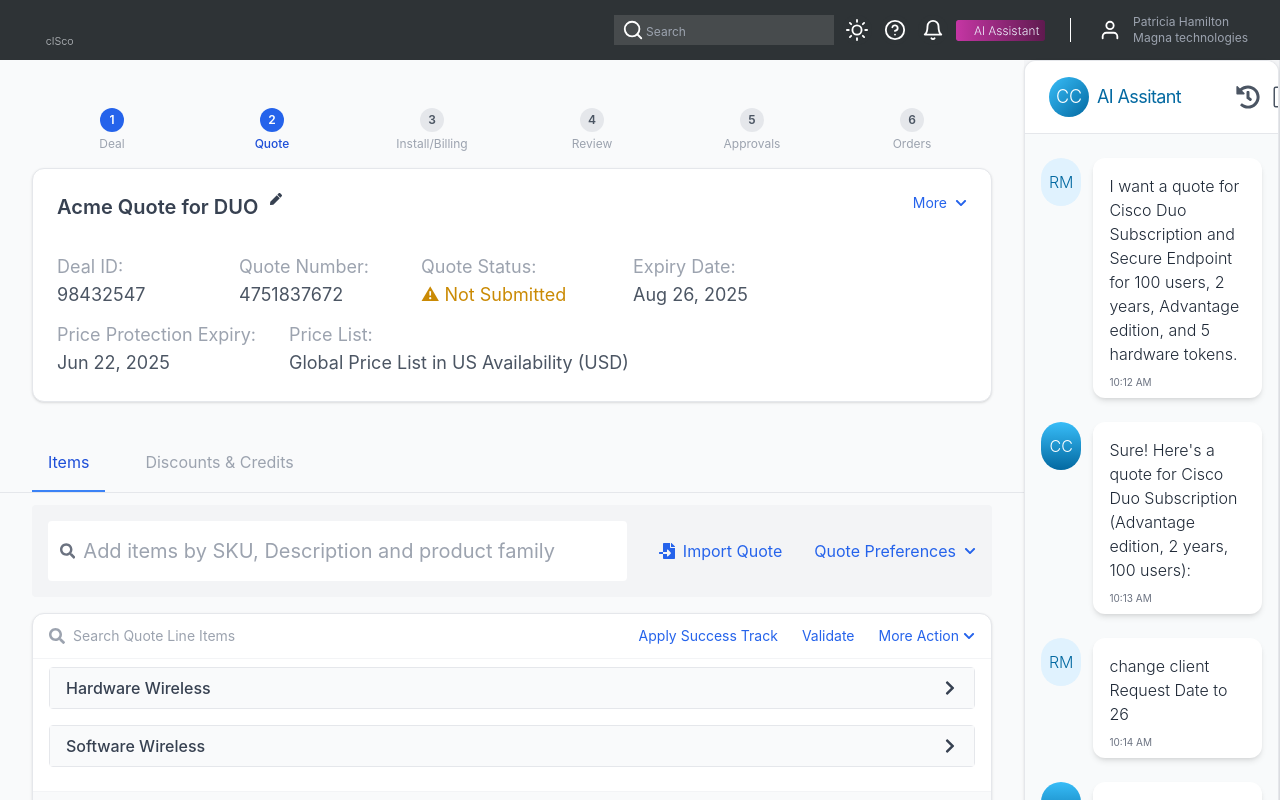
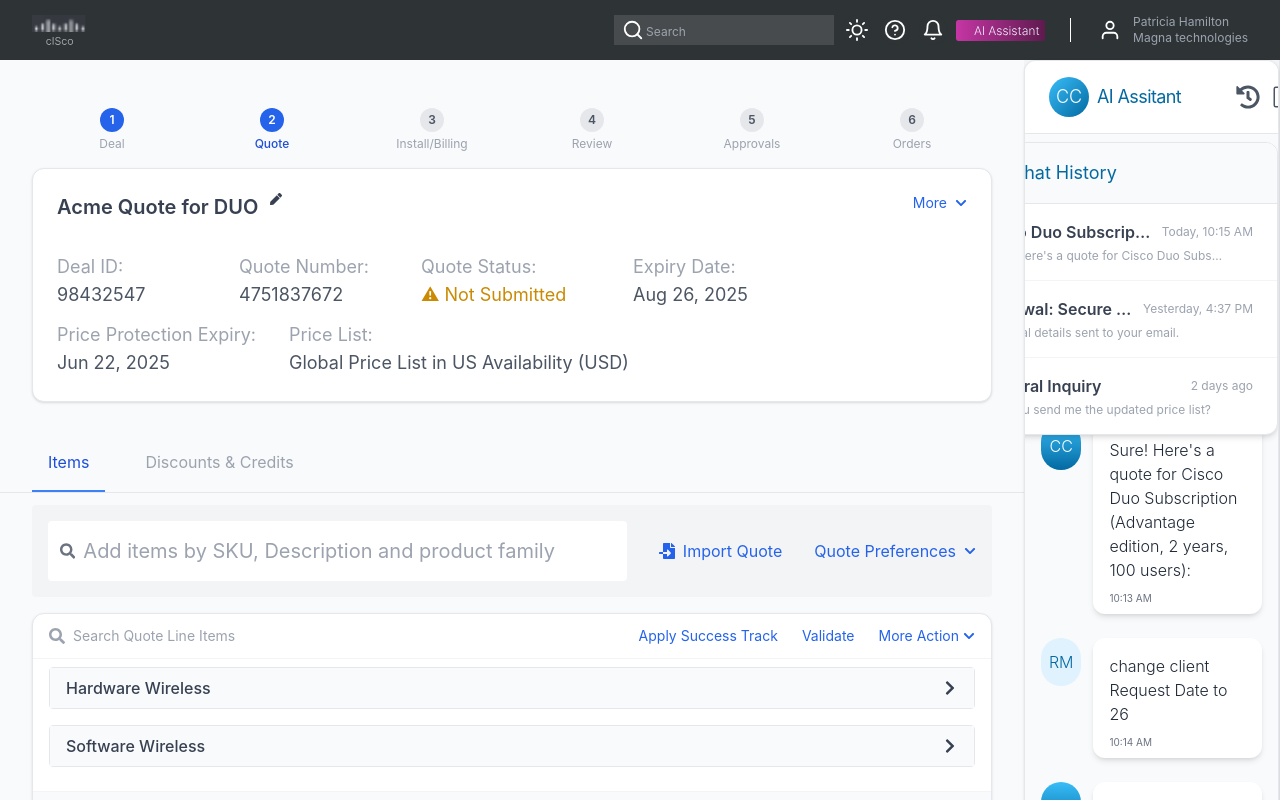
Before and after one commit to jafetmora/bd-cisco-poc, a React (Vite) app in the folder client/: page / in a window 1280 px wide. Both pictures are taken after a click on the button 1248 px from the left and 97 px from the top of the page. Shown: the top 800 px of the page. Built offline with nearby package versions, Linux system fonts and the light colour scheme.

Commit message:
Integrate ChatHistory dropdown in ChatContainer
- Added ChatHistory component to display previous conversations as a dropdown menu in ChatContainer
- Refactored ChatContainer to inject history data via props and handle dropdown logic

```diff
--- a/client/src/components/Layout/Chat/ChatContainer.tsx
+++ b/client/src/components/Layout/Chat/ChatContainer.tsx
@@ -1,9 +1,10 @@
-import { useState } from "react";
+import { useRef, useState } from "react";
 import { FaHistory } from "react-icons/fa";
 import { BsPencilSquare } from "react-icons/bs";
 import MessageBubble from "./MessageBubble";
 import ChatInputBar from "./ChatInputBar";
 import { MdNoteAdd, MdEditNote, MdEmail } from "react-icons/md";
+import ChatHistory from "./ChatHistory";
 
 const chatData = [
   {
@@ -30,15 +31,45 @@
   },
 ];
 
+const chatHistoryData = [
+  {
+    id: 1,
+    title: "Cisco Duo Subscription for 100 users",
+    lastMessage: "Sure! Here's a quote for Cisco Duo Subscription...",
+    time: "Today, 10:15 AM",
+  },
+  {
+    id: 2,
+    title: "Renewal: Secure Endpoint",
+    lastMessage: "Renewal details sent to your email.",
+    time: "Yesterday, 4:37 PM",
+  },
+  {
+    id: 3,
+    title: "General Inquiry",
+    lastMessage: "Can you send me the updated price list?",
+    time: "2 days ago",
+  },
+];
+
 export default function ChatContainer() {
   const [messages, setMessages] = useState(chatData);
+  const [isHistoryOpen, setIsHistoryOpen] = useState(false);
+
+  // Optional: ref for click outside (not required for fixed overlay)
+  const historyPanelRef = useRef<HTMLDivElement>(null);
+
+  const handleSelectHistory = (id: number) => {
+    setIsHistoryOpen(false);
+    // Could load the selected chat here
+  };
 
   return (
-    <div className="flex flex-col h-full w-full bg-[#F8FAFB] rounded-xl shadow border border-gray-200 overflow-hidden">
+    <div className="flex flex-col h-full w-full bg-[#F8FAFB] rounded-xl shadow border border-gray-200 overflow-hidden relative">
       {/* Chat header */}
       <div className="bg-white px-6 py-4 border-b border-gray-200 flex items-center justify-between">
         <div className="flex items-center gap-2 min-w-[187px]">
-          {/* Logo gráfico (placeholder) */}
+          {/* Logo (placeholder) */}
           <div className="w-10 h-10 rounded-full bg-gradient-to-br from-sky-400 to-primary flex items-center justify-center p-4">
             <span className="font-light text-white text-lg">CC</span>
           </div>
@@ -50,6 +81,7 @@
           <button
             title="View History"
             className="text-gray-600 hover:text-blue-600"
+            onClick={() => setIsHistoryOpen(true)}
           >
             <FaHistory className="w-6 h-6" />
           </button>
@@ -60,6 +92,23 @@
             <BsPencilSquare className="w-6 h-6" />
           </button>
         </div>
+      </div>
+
+      {/* Chat History Dropdown */}
+      <div className="relative">
+        {isHistoryOpen && (
+          <div
+            className="absolute right-0 mt-2 z-50"
+            style={{ minWidth: '320px' }}
+            tabIndex={-1}
+            onBlur={() => setIsHistoryOpen(false)}
+          >
+            <ChatHistory previousChats={chatHistoryData} onSelect={(id) => {
+              setIsHistoryOpen(false);
+              handleSelectHistory(id);
+            }} />
+          </div>
+        )}
       </div>
 
       {/* Messages */}
--- /dev/null
+++ b/client/src/components/Layout/Chat/ChatHistory.tsx
@@ -0,0 +1,39 @@
+import { FaRegCommentDots } from "react-icons/fa";
+
+export type ChatHistoryItem = {
+  id: number;
+  title: string;
+  lastMessage: string;
+  time: string;
+};
+
+export default function ChatHistory({ previousChats, onSelect }: {
+  previousChats: ChatHistoryItem[];
+  onSelect?: (id: number) => void;
+}) {
+  return (
+    <div className="w-80 bg-white border border-gray-200 rounded-xl shadow-md overflow-hidden">
+      <div className="px-6 py-4 border-b border-gray-200 flex items-center gap-2 bg-gray-50">
+        <FaRegCommentDots className="w-5 h-5 text-primary" />
+        <span className="font-segoe text-primary text-lg">Chat History</span>
+      </div>
+      <ul className="divide-y divide-gray-100">
+        {previousChats.map((chat) => (
+          <li
+            key={chat.id}
+            className="px-6 py-4 hover:bg-gray-50 cursor-pointer transition"
+            onClick={() => onSelect?.(chat.id)}
+          >
+            <div className="flex items-center justify-between">
+              <span className="font-semibold text-neutral truncate max-w-[200px]">{chat.title}</span>
+              <span className="text-xs text-light ml-2 whitespace-nowrap">{chat.time}</span>
+            </div>
+            <div className="text-xs text-light mt-1 truncate max-w-[240px]">
+              {chat.lastMessage}
+            </div>
+          </li>
+        ))}
+      </ul>
+    </div>
+  );
+}
```
Also changed, not shown: client/src/components/Layout/NavBar/Logo.tsx (+3 -5 lines).
